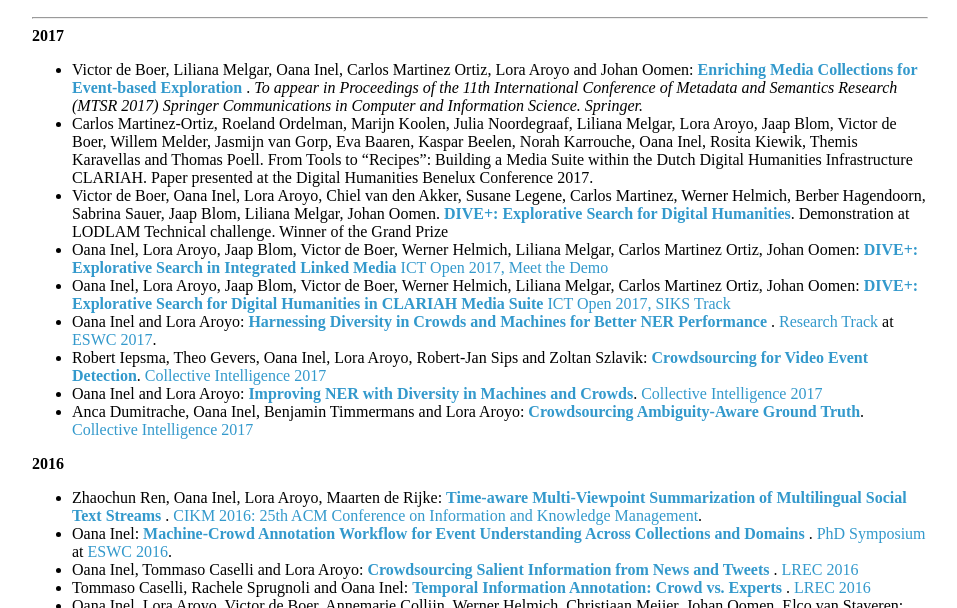
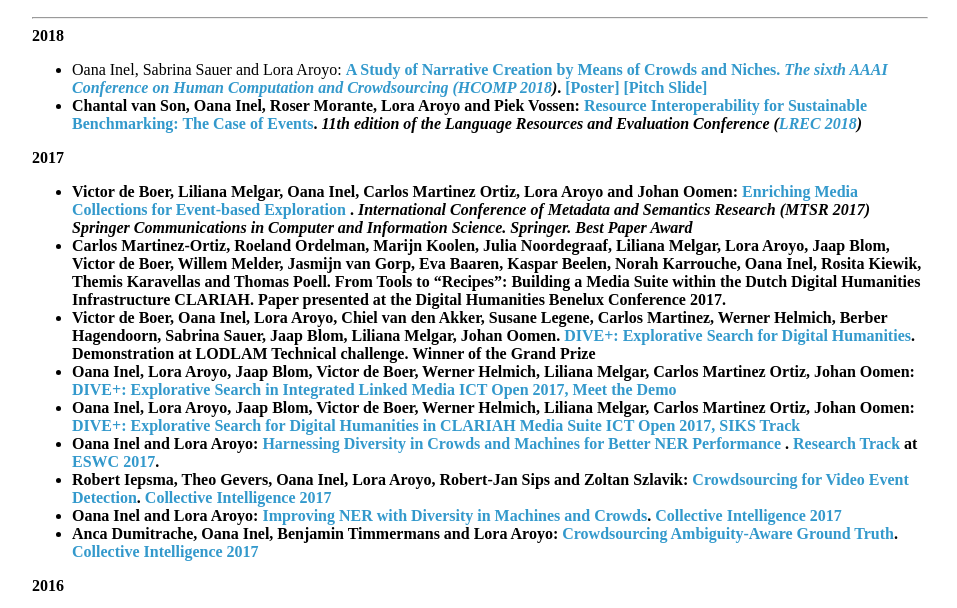
Before and after one commit to oana-inel/oana-inel.github.io, a plain HTML site: page papers.html in a window 1280 px wide. Shown: the part 134-742 px from the top of the page, without its empty margins (160-1117 px from the left). Drawn offline with Linux system fonts and the light colour scheme.

Commit message:
new publications added

```diff
--- a/papers.html
+++ b/papers.html
@@ -29,9 +29,17 @@
 <h2 class="col-xs-12" style="text-align: center;">Papers</h2>
 
 <hr />
+
+<strong>2018</strong>
+<ul class="paperlist">
+  <li>Oana Inel, Sabrina Sauer and Lora Aroyo: <a href="http://crowdtruth.org/wp-content/uploads/2018/06/paper_120_hcomp2018-workinprogress.pdf" target="_blank"><strong>A Study of Narrative Creation by Means of Crowds and Niches. <em>The sixth AAAI Conference on Human Computation and Crowdsourcing (<a href="https://www.humancomputation.com/2018/index.html" target="_blank">HCOMP 2018</a>)</em>. <a href="" target="_blank"> [Poster] </a> <a href="" target="_blank"> [Pitch Slide] </a> </li>
+  <li>Chantal van Son, Oana Inel, Roser Morante, Lora Aroyo and Piek Vossen: <a href="http://www.lrec-conf.org/proceedings/lrec2018/pdf/865.pdf" target="_blank"><strong>Resource Interoperability for Sustainable Benchmarking: The Case of Events</strong></a>. <em>11th edition of the Language Resources and Evaluation Conference (<a href="http://lrec2018.lrec-conf.org/en/" target="_blank">LREC 2018</a>)</em></li>
+</ul>
+
+
 <strong>2017</strong>
 <ul class="paperlist">
-   <li>Victor de Boer, Liliana Melgar, Oana Inel, Carlos Martinez Ortiz, Lora Aroyo and Johan Oomen: <a href="http://www.victordeboer.com/wp-content/uploads/2016/04/enriching-deboer-47-mtsr2017.pdf"><strong>Enriching Media Collections for Event-based Exploration </strong></a>. <em>To appear in Proceedings of the 11th International Conference of Metadata and Semantics Research (MTSR 2017) Springer Communications in Computer and Information Science. Springer. </em></li>
+   <li>Victor de Boer, Liliana Melgar, Oana Inel, Carlos Martinez Ortiz, Lora Aroyo and Johan Oomen: <a href="http://www.victordeboer.com/wp-content/uploads/2016/04/enriching-deboer-47-mtsr2017.pdf"><strong>Enriching Media Collections for Event-based Exploration </strong></a>. <em>International Conference of Metadata and Semantics Research (MTSR 2017) Springer Communications in Computer and Information Science. Springer. Best Paper Award</em></li>
    <li>Carlos Martinez-Ortiz, Roeland Ordelman, Marijn Koolen, Julia Noordegraaf, Liliana Melgar, Lora Aroyo, Jaap Blom, Victor de Boer, Willem Melder, Jasmijn van Gorp, Eva Baaren, Kaspar Beelen, Norah Karrouche, Oana Inel, Rosita Kiewik, Themis Karavellas and Thomas Poell. From Tools to “Recipes”: Building a Media Suite within the Dutch Digital Humanities Infrastructure CLARIAH. Paper presented at the Digital Humanities Benelux Conference 2017. </li>
    <li>Victor de Boer, Oana Inel, Lora Aroyo, Chiel van den Akker, Susane Legene, Carlos Martinez, Werner Helmich, Berber Hagendoorn, Sabrina Sauer, Jaap Blom, Liliana Melgar, Johan Oomen. <strong><a href="https://summit2017.lodlam.net/2017/04/12/dive-explorative-search-for-digital-humanities/">DIVE+: Explorative Search for Digital Humanities</a></strong>. Demonstration at LODLAM Technical challenge. Winner of the Grand Prize </li>
    <li>Oana Inel, Lora Aroyo, Jaap Blom, Victor de Boer, Werner Helmich, Liliana Melgar, Carlos Martinez Ortiz, Johan Oomen: <strong><a href="http://diveproject.beeldengeluid.nl/wp-content/uploads/2017/03/dive-explorative-search-2.pdf" target="_blank">DIVE+: Explorative Search in Integrated Linked Media</a></strong> <a href="http://ictopen.nl" target="_blank">ICT Open 2017, Meet the Demo</a></li>
@@ -84,7 +92,7 @@
     		<ul>
         		<li><a href="mailto:oana.inel@vu.nl"><i class="fa fa-envelope-o" aria-hidden="true"></i></a></li>
             <li><a href="https://www.slideshare.net/oanainel"><i class="fa fa-slideshare" aria-hidden="true"></i></a></li>
-            <li><a href="https://www.twitter.com/oana.inel"><i class="fa fa-twitter" aria-hidden="true"></i></a></li>
+            <li><a href="https://www.twitter.com/oana_inel"><i class="fa fa-twitter" aria-hidden="true"></i></a></li>
         		<li><a href="https://github.com/oana-inel"><i class="fa fa-github" aria-hidden="true"></i></a></li>
 			</ul>
 		</footer>
```
Also changed, not shown: blog.html (+1 -1 lines), index.html (+1 -1 lines), 2 other files.
